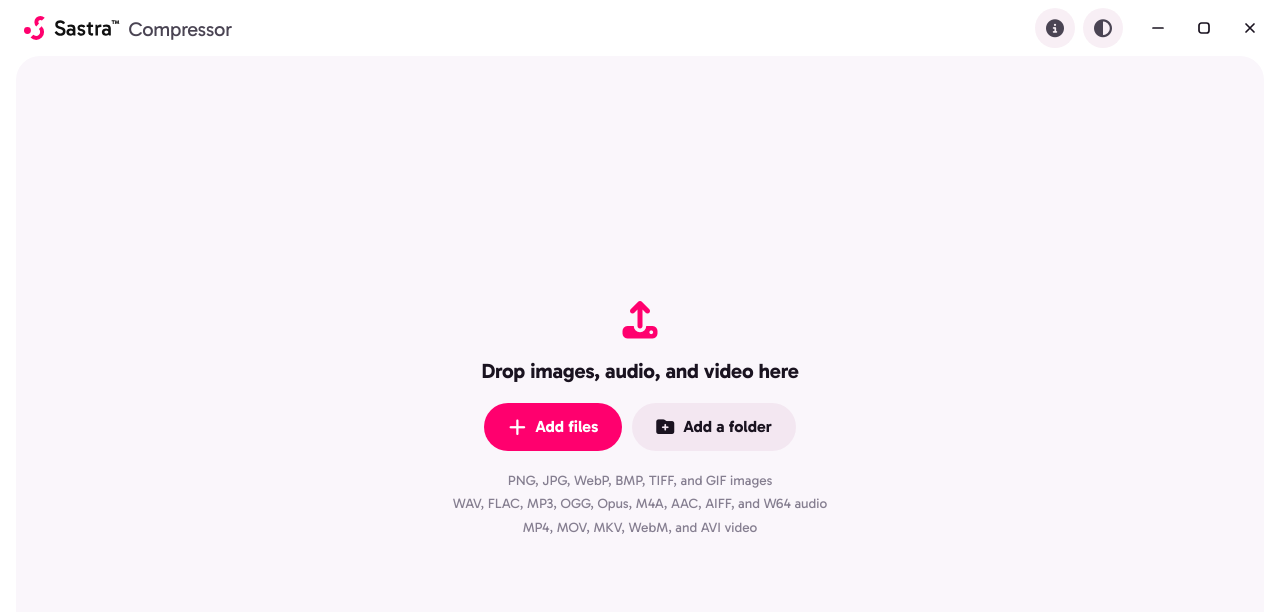
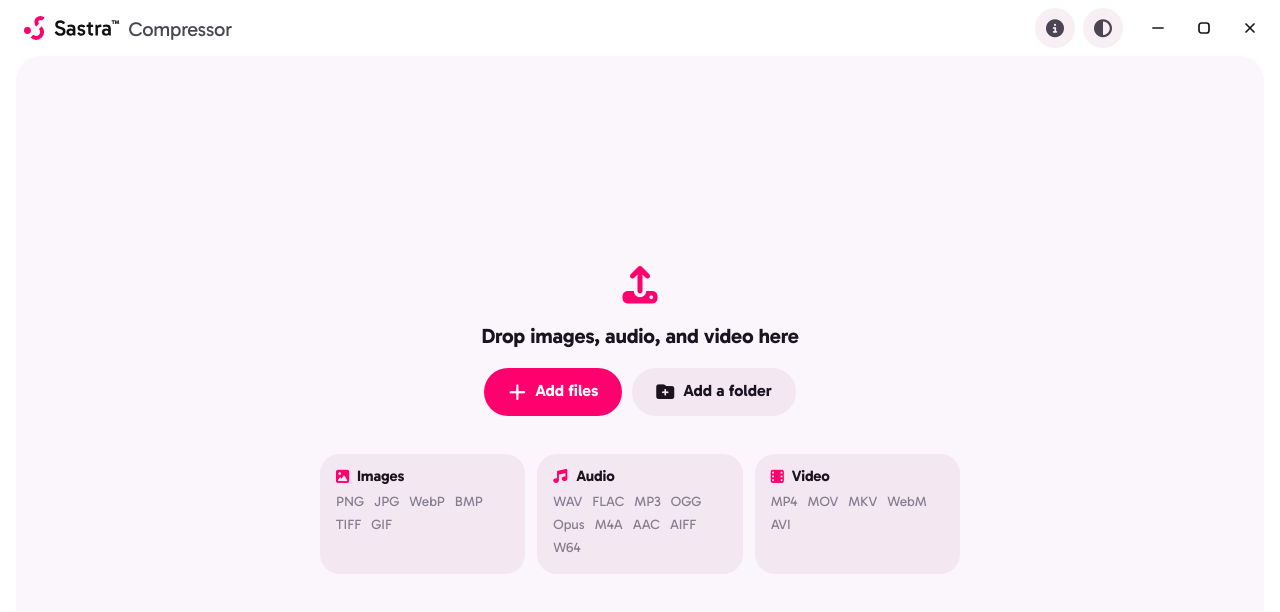
Before and after one commit to MrKrysion/Sastra-Compressor, a React (Vite) app: page / in a window 1280 px wide. Shown: the top 612 px of the page. Built offline with nearby package versions, Linux system fonts and the light colour scheme.

Commit message:
Show the supported formats as three small cards

```diff
--- a/src/App.tsx
+++ b/src/App.tsx
@@ -335,11 +335,11 @@ export default function App() {
                 </button>
               </div>
               {formats && (
-                <small>
-                  {list(formats.image.filter((x) => !['jpeg', 'tif'].includes(x)).map(up))} images<br />
-                  {list(formats.audio.filter((x) => !['oga', 'aif'].includes(x)).map(up))} audio<br />
-                  {list(formats.video.filter((x) => x !== 'm4v').map(up))} video
-                </small>
+                <ul className="format-groups" aria-label="Supported formats">
+                  <FormatGroup icon="fa-image" title="Images" formats={formats.image.filter((x) => !['jpeg', 'tif'].includes(x))} />
+                  <FormatGroup icon="fa-music" title="Audio" formats={formats.audio.filter((x) => !['oga', 'aif'].includes(x))} />
+                  <FormatGroup icon="fa-film" title="Video" formats={formats.video.filter((x) => x !== 'm4v')} />
+                </ul>
               )}
             </div>
           ) : (
@@ -544,4 +544,13 @@ export default function App() {
   );
 }
 
+function FormatGroup({ icon, title, formats }: { icon: string; title: string; formats: string[] }) {
+  return (
+    <li className="format-group">
+      <h3><i className={`fa-solid ${icon}`} aria-hidden="true" />{title}</h3>
+      <p>{formats.map((f) => <span key={f}>{up(f)}</span>)}</p>
+    </li>
+  );
+}
+
 const up = (s: string) => ({ webp: 'WebP', webm: 'WebM', opus: 'Opus' } as Record<string, string>)[s] ?? s.toUpperCase();
--- a/src/app.css
+++ b/src/app.css
@@ -121,7 +121,11 @@ input, textarea, .file-dir, .about p { user-select: text; -webkit-user-select: t
 .drop-panel.big > h2 { font-size: 1.3rem; }
 .drop-panel.big > p { max-width: 42ch; color: var(--ink-2); }
 .drop-panel.big > .btn-row { justify-content: center; margin: 8px 0 6px; }
-.drop-panel.big > small { line-height: 1.7; }
+.format-groups { display: grid; grid-template-columns: repeat(3, minmax(0, 1fr)); gap: 12px; width: min(100%, 640px); margin: 20px 0 0; padding: 0; list-style: none; text-align: left; }
+.format-group { padding: 14px 16px 16px; border-radius: var(--r-pop); background: var(--soft); }
+.format-group > h3 { display: flex; align-items: center; gap: 8px; margin: 0 0 6px; font-size: .95rem; font-weight: 700; color: var(--ink); }
+.format-group > h3 > i { font-size: 15px; color: var(--accent); }
+.format-group > p { display: flex; flex-wrap: wrap; gap: 2px 10px; margin: 0; font-size: .85rem; line-height: 1.55; color: var(--muted); }
 .list-card.over:has(.drop-panel) > .drop-cover { opacity: 0; }
 
 /* ---------- settings: one card per group ---------- */
```
